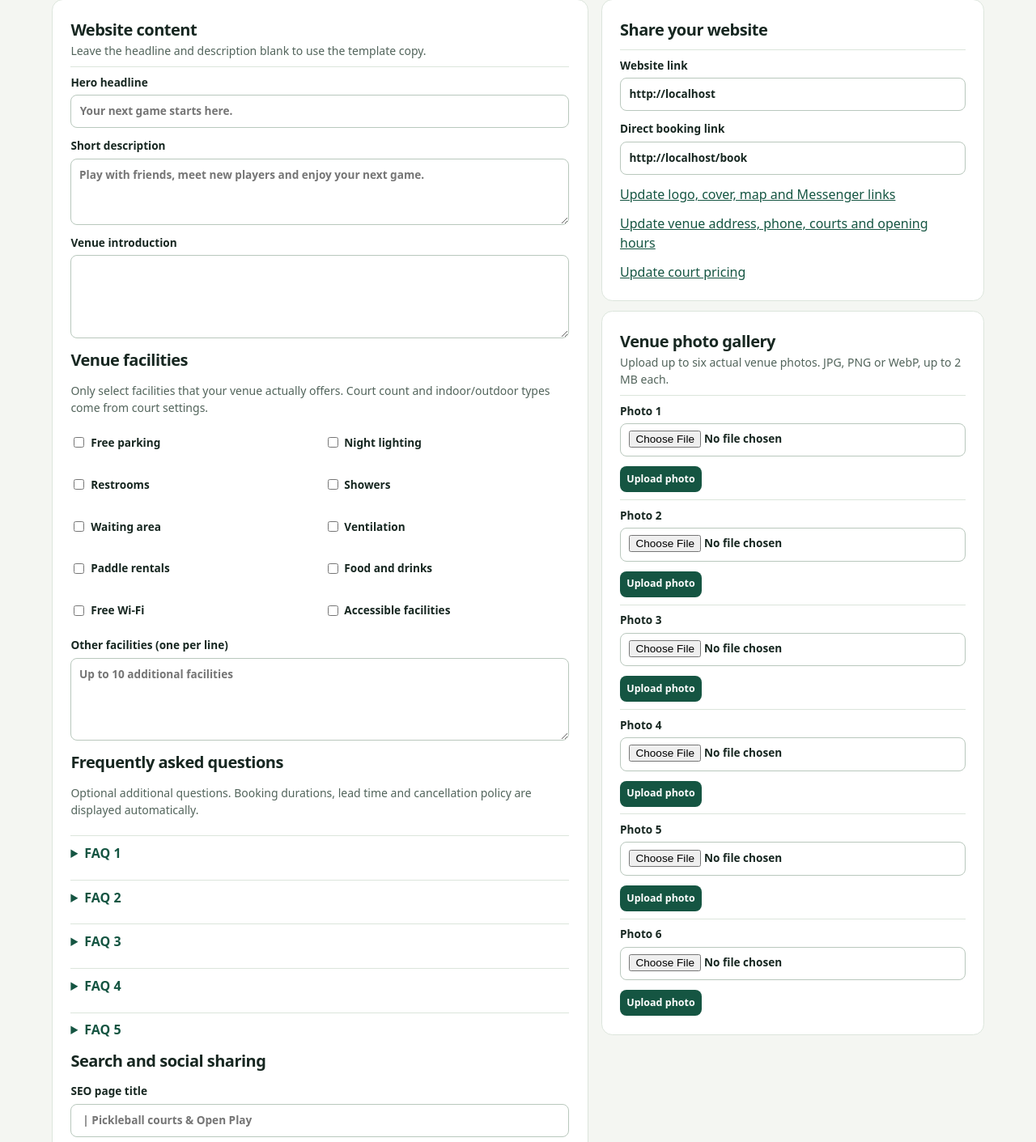
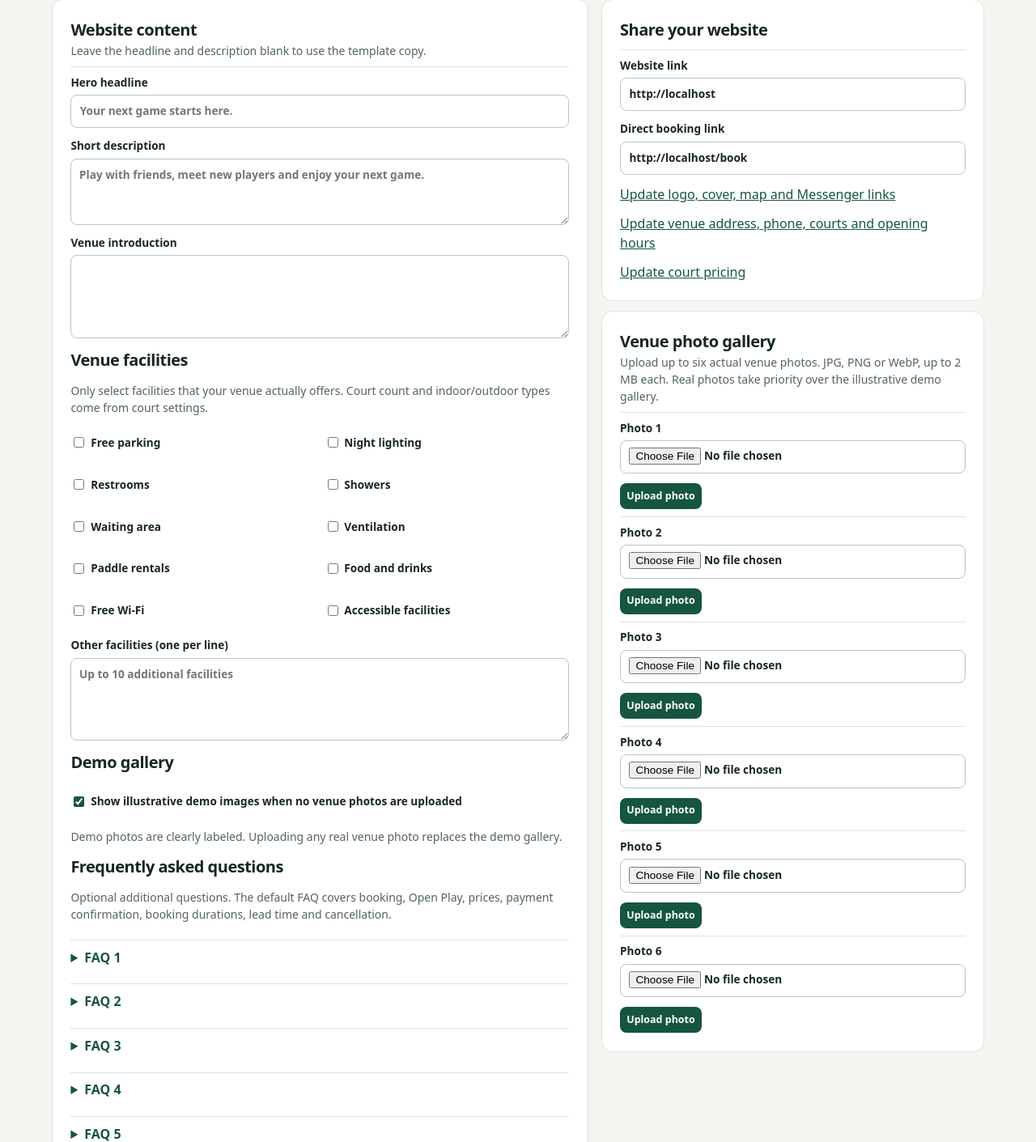
Before and after one commit to melencio-ai/pickleball-lite, a Laravel app: template resources/views/staff/website.blade.php in a window 1280 px wide. Shown: the part 195-1606 px from the top of the page at 81% size. Run offline with Laravel 12, Linux system fonts and the light colour scheme; the template is opened without the code that fills it, so the values that code supplies are empty.

Commit message:
Explain gallery fallback and default FAQs in website settings

```diff
--- a/resources/views/staff/website.blade.php
+++ b/resources/views/staff/website.blade.php
@@ -23,8 +23,12 @@
                     @endforeach
                 </div>
                 <label>Other facilities (one per line)<textarea name="custom_facilities" rows="4" maxlength="700" placeholder="Up to 10 additional facilities">{{ old('custom_facilities',implode("\n",$content['custom_facilities'] ?? [])) }}</textarea></label>
+                <h2>Demo gallery</h2>
+                <input type="hidden" name="show_demo_gallery" value="0">
+                <label class="checkbox"><input type="checkbox" name="show_demo_gallery" value="1" @checked(old('show_demo_gallery', $content['show_demo_gallery'] ?? true))> Show illustrative demo images when no venue photos are uploaded</label>
+                <p class="muted">Demo photos are clearly labeled. Uploading any real venue photo replaces the demo gallery.</p>
                 <h2>Frequently asked questions</h2>
-                <p class="muted">Optional additional questions. Booking durations, lead time and cancellation policy are displayed automatically.</p>
+                <p class="muted">Optional additional questions. The default FAQ covers booking, Open Play, prices, payment confirmation, booking durations, lead time and cancellation.</p>
                 @for($i=0;$i<5;$i++)
                     <details class="settings-row" @if(!empty(old('faq_questions.'.$i,$content['faqs'][$i]['question'] ?? ''))) open @endif>
                         <summary>FAQ {{ $i+1 }}</summary>
@@ -53,7 +57,7 @@
             </section>
             <section class="panel" id="gallery">
                 <h2>Venue photo gallery</h2>
-                <p class="muted">Upload up to six actual venue photos. JPG, PNG or WebP, up to 2 MB each.</p>
+                <p class="muted">Upload up to six actual venue photos. JPG, PNG or WebP, up to 2 MB each. Real photos take priority over the illustrative demo gallery.</p>
                 @foreach(\App\Services\VenueWebsite::GALLERY as $kind)
                     <form method="post" action="{{ route('settings.website.gallery',$kind) }}" enctype="multipart/form-data" class="form-stack settings-row">
                         @csrf @method('PATCH')
```
